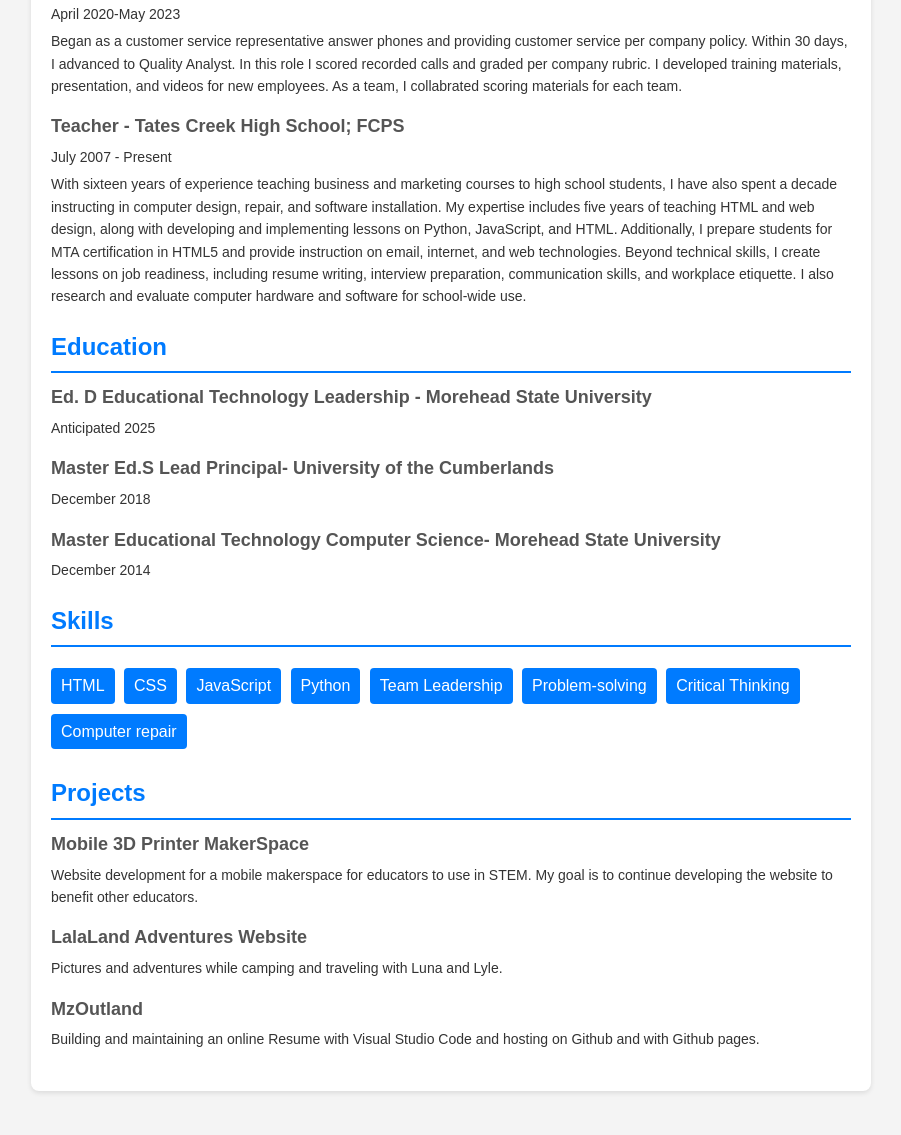
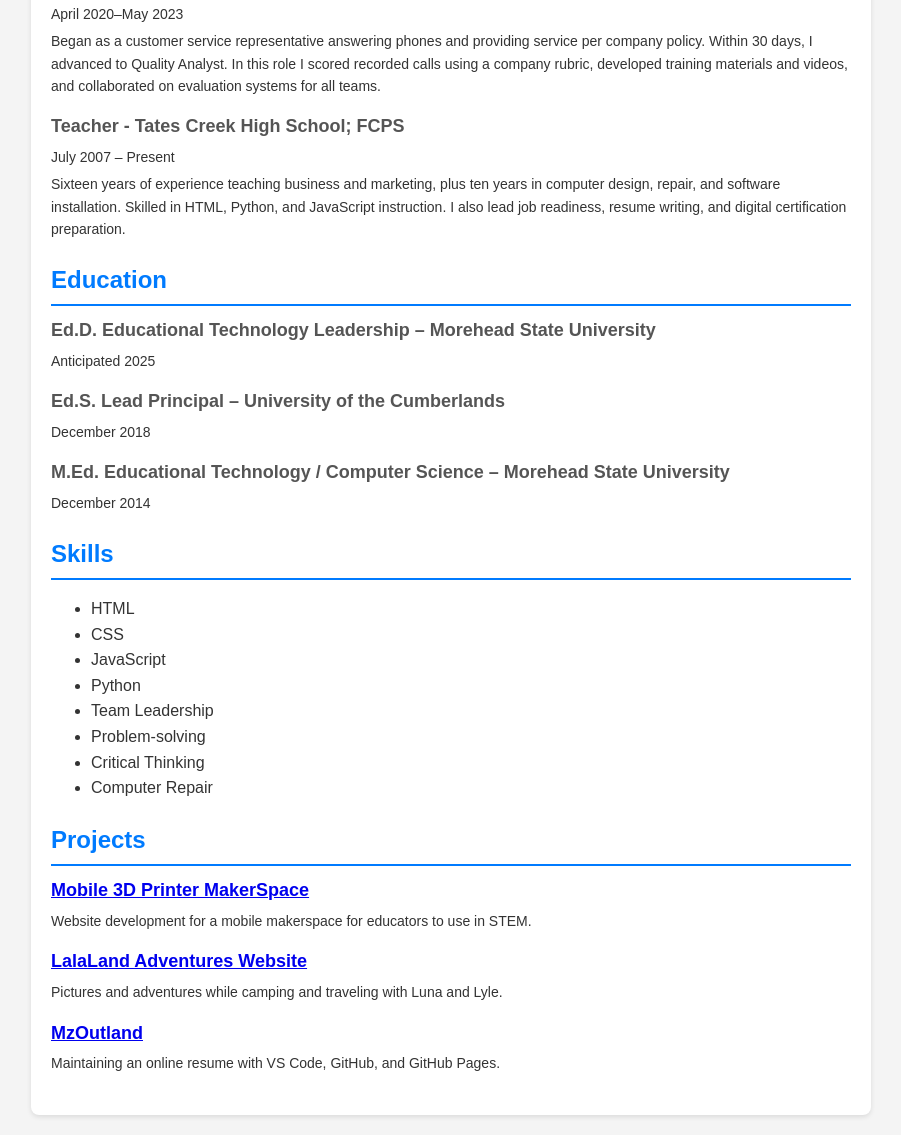
Before and after one commit to MzOutland/MzOutland.github.io, a plain HTML site: page resume.html in a window 1280 px wide. Shown: the part 411-1546 px from the top of the page, without its empty margins (189-1090 px from the left). Before the commit the page ends 1522 px from the top, so only its background shows below. Drawn offline with Linux system fonts and the light colour scheme.

Commit message:
updated my page

```diff
--- a/css/index.css
+++ b/css/index.css
@@ -1,56 +1,133 @@
-
-* {
-  margin: 0;
-  padding: 0;
-  box-sizing: border-box;
+ body {
+            font-family: Arial, sans-serif;
+            line-height: 1.6;
+            margin: 0;
+            padding: 0;
+            color: #333;
+            background-color: #f4f4f4;
+        }
+        .container {
+            max-width: 800px;
+            margin: 20px auto;
+            padding: 20px;
+            background: #fff;
+            border-radius: 8px;
+            box-shadow: 0 2px 5px rgba(0, 0, 0, 0.1);
+        }
+        h1,
+        h2 {
+            color: #007bff;
+        }
+        .header {
+            text-align: center;
+        }
+        .header h1 {
+            margin: 10px 0;
+        }
+        .contact {
+            margin: 10px 0;
+            font-size: 14px;
+        }
+        .contact a {
+            color: #007bff;
+            text-decoration: none;
+        }
+        .section {
+            margin: 20px 0;
+        }
+        .section h2 {
+            margin-bottom: 10px;
+            border-bottom: 2px solid #007bff;
+            padding-bottom: 5px;
+        }
+        .item {
+            margin-bottom: 15px;
+        }
+        .item h3 {
+            margin: 0;
+            font-size: 18px;
+            color: #555;
+        }
+        .item p {
+            margin: 5px 0;
+            font-size: 14px;
+        }
+        .skills ul {
+            list-style: none;
+            padding: 0;
+        }
+        .skills ul li {
+            display: inline-block;
+            background: #007bff;
+            color: #fff;
+            padding: 5px 10px;
+            margin: 5px 5px 5px 0;
+            border-radius: 4px;
+        }
+        .projects {
+  display: flex;
+  flex-direction: column;
+  gap: 20px;
 }
 
-body {
-  font-family: sans-serif;
-  background-color: #f4f4f4;
-  padding: 1rem;
-  display: flex;
-  justify-content: center;
+.project {
+  padding: 20px;
+  background-color: #e9f5ff;
+  border-left: 5px solid #007bff;
+  border-radius: 8px;
+  box-shadow: 0 2px 6px rgba(0, 0, 0, 0.08);
+  transition: transform 0.2s;
 }
 
-main {
-  background-color: white;
-  padding: 2rem;
-  border-radius: 10px;
-  width: 100%;
-  max-width: 600px;
-  display: flex;
-  flex-direction: column; /* stack vertically for mobile */
-  align-items: center;
-  gap: 1rem;
-  text-align: center;
+.project:hover {
+  transform: scale(1.02);
 }
 
-a {
-  background-color: #0077cc;
-  color: white;
-  text-decoration: none;
-  padding: 0.5rem 1rem;
-  border-radius: 5px;
+.project h2 {
+  margin: 0 0 10px;
+  font-size: 20px;
 }
 
-a:hover {
-  background-color: #005fa3;
+.project a {
+  text-decoration: none;
+  color: #007bff;
 }
 
-@media (min-width: 768px) {
-  main {
-    flex-direction: row;        /* switch to horizontal layout */
-    justify-content: space-between;
-    text-align: left;
-    padding: 3rem;
+.project a:hover {
+  text-decoration: underline;
+}
+
+.project p {
+  font-size: 14px;
+  color: #555;
+  margin: 0;
+}
+/* mobile responsive*/
+
+@media (max-width: 600px) {
+  .container {
+    padding: 10px;
   }
 
-  h1, p {
-    flex: 1;
+  .project {
+    padding: 15px;
   }
 
-  a {
-    align-self: center;
+  .skills ul li {
+    display: block;
+    width: 100%;
+    margin: 5px 0;
+  }
+
+  .projects {
+    gap: 15px;
+  }
+
+  .project h2 {
+    font-size: 18px;
+  }
+
+  .project p {
+    font-size: 13px;
   }
 }
--- a/resume.html
+++ b/resume.html
@@ -6,62 +6,65 @@
   <title>Resume Template</title>
   <link rel="stylesheet" href="style.css" />
 </head>
-
 <body>
   <main class="container">
+
     <section class="header">
       <h1>Angela Cross-Outland</h1>
       <p class="contact">
         Email:
-                    <a href="mailto:angela.outland@gmail.com"
-                        >angela.outland@gmail.com</a
-                    >
+        <a href="mailto:angela.outland@gmail.com">angela.outland@gmail.com</a>
         | Phone: (859) 940-9468 | LinkedIn:
-                    <a href="#">www.linkedin.com/in/alcoutland
-                    </a>
+        <a href="#">www.linkedin.com/in/alcoutland</a>
       </p>
     </section>
+
     <section class="section">
       <h2>Summary</h2>
       <p>
-                    I am a dedicated and hardworking professional with a passion for education and problem-solving. I am a self-starter who strives in both independent and team environments, requiring minimal supervision while contributing effectively to team success. I am skilled in teaching and mentoring others. I am motivated by challenges and excel at idenifying solutions to problems and improving processes. </p>
+        I am a dedicated and hardworking professional with a passion for education and problem-solving. I am a self-starter who thrives in both independent and team environments, requiring minimal supervision while contributing effectively to team success. I am skilled in teaching and mentoring others. I am motivated by challenges and excel at identifying solutions to problems and improving processes.
+      </p>
     </section>
+
     <section class="section">
       <h2>Work Experience</h2>
+
       <div class="item">
         <h3>Quality Analyst - Senture</h3>
-                    <p>April 2020-May 2023</p>
+        <p>April 2020–May 2023</p>
         <p>
-                        Began as a customer service representative answer phones and providing customer service per company policy. Within 30 days, I advanced to Quality Analyst. In this role I scored recorded calls and graded per company rubric. I developed training materials, presentation, and videos for new employees. As a team, I collabrated scoring materials for each team.
+          Began as a customer service representative answering phones and providing service per company policy. Within 30 days, I advanced to Quality Analyst. In this role I scored recorded calls using a company rubric, developed training materials and videos, and collaborated on evaluation systems for all teams.
         </p>
       </div>
+
       <div class="item">
         <h3>Teacher - Tates Creek High School; FCPS</h3>
-                    <p>July 2007 - Present</p>
+        <p>July 2007 – Present</p>
         <p>
-                        With sixteen years of experience teaching business and marketing courses to high school students, I have also spent a decade instructing in computer design, repair, and software installation. My expertise includes five years of teaching HTML and web design, along with developing and implementing lessons on Python, JavaScript, and HTML. Additionally, I prepare students for MTA certification in HTML5 and provide instruction on email, internet, and web technologies. Beyond technical skills, I create lessons on job readiness, including resume writing, interview preparation, communication skills, and workplace etiquette. I also research and evaluate computer hardware and software for school-wide use.
+          Sixteen years of experience teaching business and marketing, plus ten years in computer design, repair, and software installation. Skilled in HTML, Python, and JavaScript instruction. I also lead job readiness, resume writing, and digital certification preparation.
         </p>
       </div>
     </section>
-            <div class="section">
+
+    <section class="section">
       <h2>Education</h2>
       <div class="item">
-                    <h3>Ed. D Educational Technology Leadership - Morehead State University</h3>
+        <h3>Ed.D. Educational Technology Leadership – Morehead State University</h3>
         <p>Anticipated 2025</p>
       </div>
       <div class="item">
-                    <h3> Master Ed.S Lead Principal- University of the Cumberlands</h3>
+        <h3>Ed.S. Lead Principal – University of the Cumberlands</h3>
         <p>December 2018</p>
       </div>
       <div class="item">
-                    <h3> Master Educational Technology Computer Science- Morehead State University</h3>
+        <h3>M.Ed. Educational Technology / Computer Science – Morehead State University</h3>
         <p>December 2014</p>
       </div>
     </section>
+
     <section class="section">
       <h2>Skills</h2>
-                <div class="skills">
-                    <ul>
+      <ul class="skills">
         <li>HTML</li>
         <li>CSS</li>
         <li>JavaScript</li>
@@ -69,31 +72,29 @@
         <li>Team Leadership</li>
         <li>Problem-solving</li>
         <li>Critical Thinking</li>
-                        <li>Computer repair</li>
+        <li>Computer Repair</li>
       </ul>
+    </section>
+
+    <section class="section">
+      <h2>Projects</h2>
+
+      <div class="item">
+        <h3><a href="https://github.com/MzOutland/MobileMakerSpace-Website.git" target="_blank">Mobile 3D Printer MakerSpace</a></h3>
+        <p>Website development for a mobile makerspace for educators to use in STEM.</p>
+      </div>
+
+      <div class="item">
+        <h3><a href="https://github.com/MzOutland/LalaLand.git" target="_blank">LalaLand Adventures Website</a></h3>
+        <p>Pictures and adventures while camping and traveling with Luna and Lyle.</p>
+      </div>
+
+      <div class="item">
+        <h3><a href="https://github.com/MzOutland/MzOutland.github.io" target="_blank">MzOutland</a></h3>
+        <p>Maintaining an online resume with VS Code, GitHub, and GitHub Pages.</p>
       </div>
     </section>
-            <section class="section">
-                <h2>Projects</h2>
-                <div class="item">
-                    <h3>Mobile 3D Printer MakerSpace</h3>
-                    <p>
-                        Website development for a mobile makerspace for educators to use in STEM. My goal is to continue developing the website to benefit other educators.
-                    </p>
-                </div>
-                <div class="item">
-                    <h3>LalaLand Adventures Website</h3>
-                    <p>
-                        Pictures and adventures while camping and traveling with Luna and Lyle.
-                    </p>
-                </div>
-                <div class="item">
-                    <h3>MzOutland</h3>
-                    <p>
-                        Building and maintaining an online Resume with Visual Studio Code and hosting on Github and with Github pages.
-                    </p>
-                </div>
-            </section>
+
   </main>
 </body>
 </html>
--- a/style.css
+++ b/style.css
@@ -1,4 +1,4 @@
-        body {
+     body {
             font-family: Arial, sans-serif;
             line-height: 1.6;
             margin: 0;
```
Also changed, not shown: index.html (+26 -3 lines), 1 other file. Lines whose indentation alone changed are shown as unchanged.
